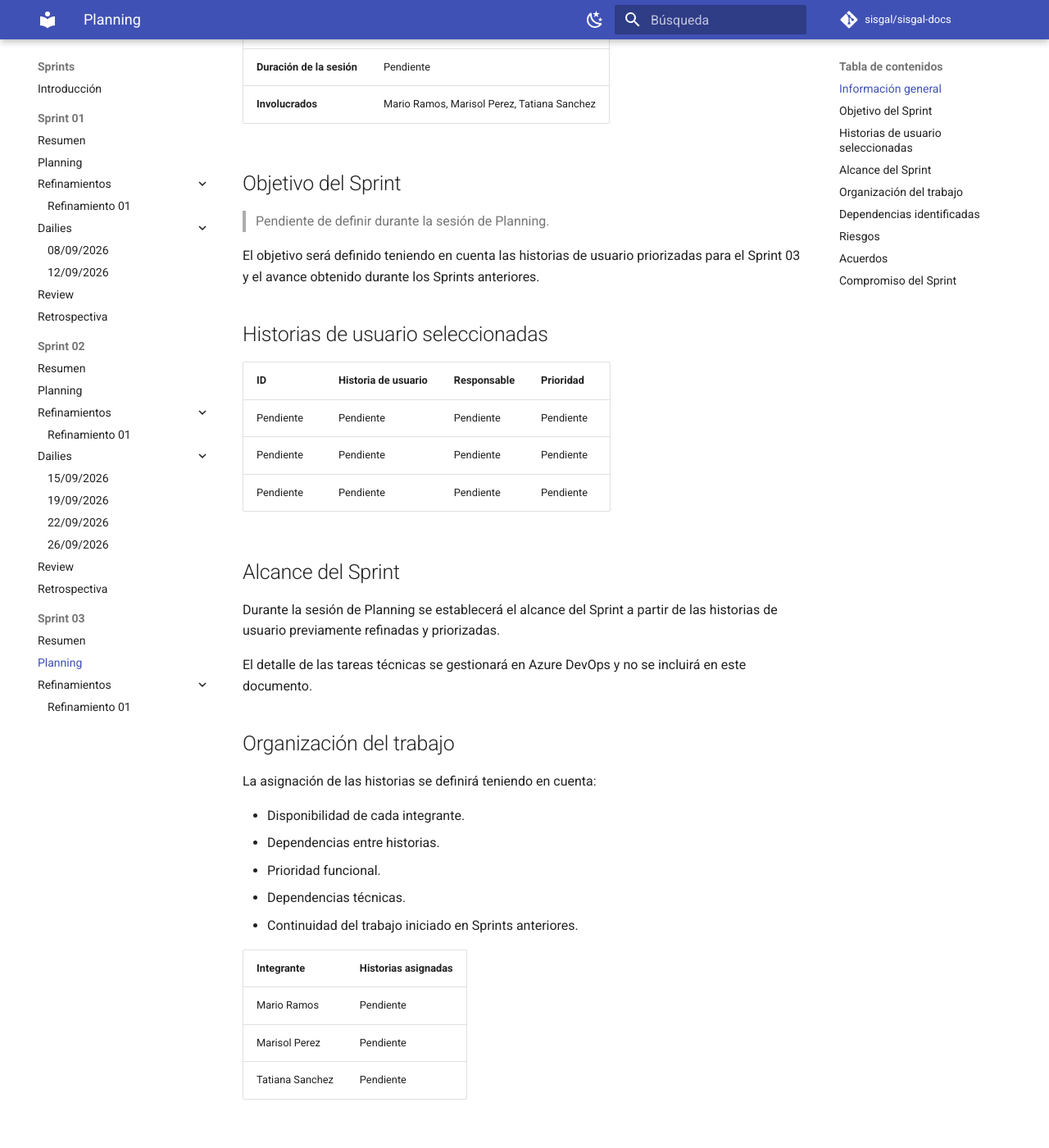
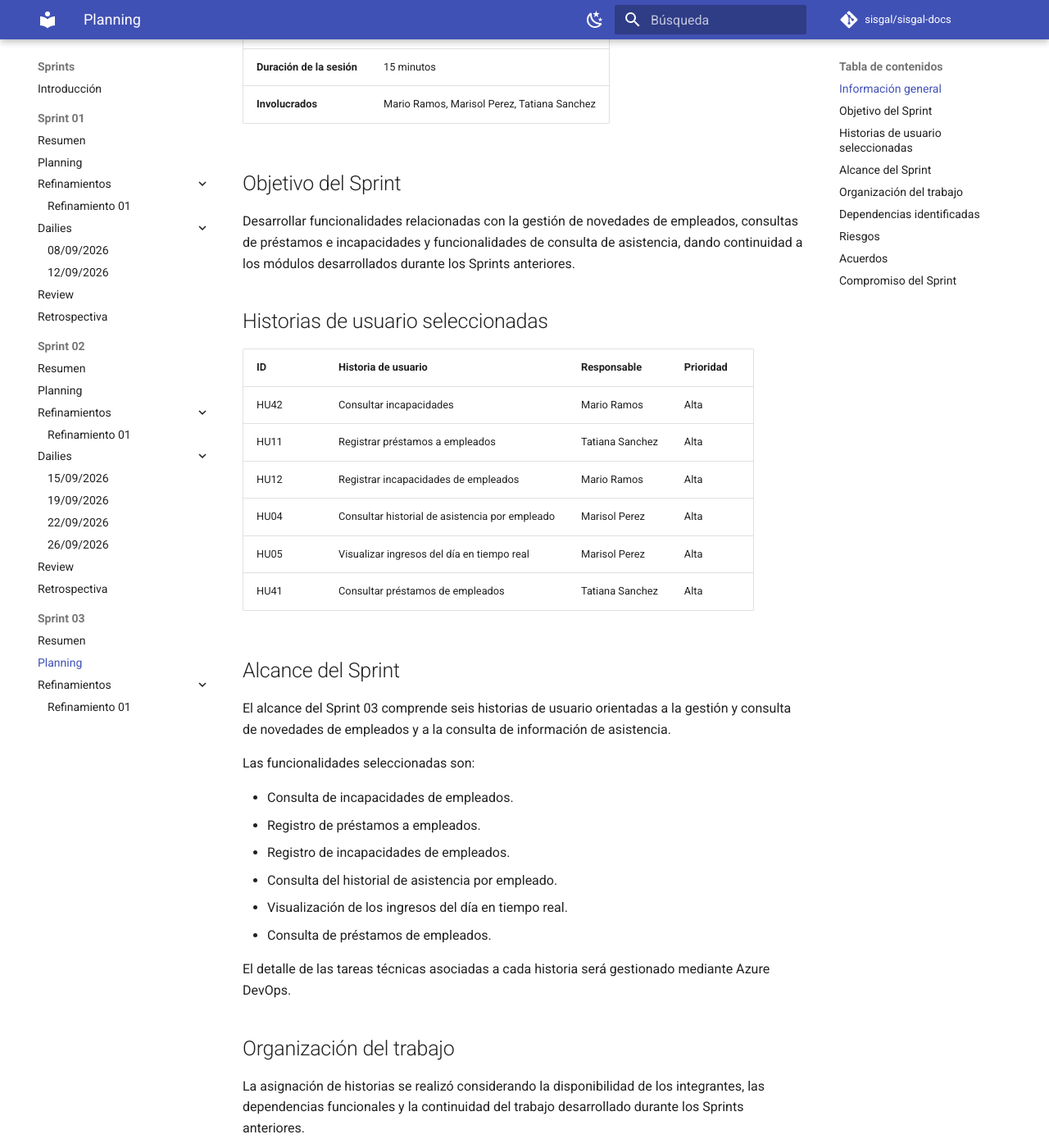
Before and after one commit to sisgal-platform/sisgal-docs, an MkDocs documentation site: the page built from docs/sprints/sprint-03/planning.md, in a window 1280 px wide and 1400 px high, scrolled down 447 px. Shown: the whole window at 82% size. Built offline with MkDocs 1.6.1 and Material for MkDocs 9.7.7, drawn with Linux system fonts in a browser that asks for light colours; comment, search, counter and statistics services are not loaded; some of the changed text lies outside the part shown.

Commit message:
feat: Update Sprint 03 documentation with refined objectives, user stories, and daily progress reports

```diff
--- a/docs/sprints/sprint-03/index.md
+++ b/docs/sprints/sprint-03/index.md
@@ -5,51 +5,50 @@
 | Campo | Información |
 |---|---|
 | **Sprint** | Sprint 03 |
-| **Periodo** | 27/09/2026 – 11/10/2026 |
-| **Duración** | 2 semanas |
+| **Periodo** | 28/09/2026 – 04/10/2026 |
+| **Duración** | 1 semana |
 | **Estado** | En progreso |
-| **Historias de usuario** | Pendiente de definir |
-| **Objetivo** | Pendiente de definir |
+| **Historias de usuario** | 6 |
+| **Objetivo** | Gestión de préstamos, incapacidades y consultas de asistencia |
 
 ## Objetivo del Sprint
 
-> Pendiente de definir durante las sesiones de Refinamiento y Planning.
-
-El objetivo del Sprint 03 será establecido a partir de las historias de usuario priorizadas y seleccionadas por el equipo, teniendo en cuenta los avances obtenidos durante los Sprints anteriores.
+Desarrollar funcionalidades relacionadas con la gestión de préstamos e incapacidades de empleados, así como consultas de asistencia, dando continuidad a los módulos desarrollados durante los Sprints anteriores.
 
 ## Historias de usuario
 
-Las historias de usuario que harán parte del Sprint serán definidas durante las sesiones de Refinamiento y Planning.
-
 | ID | Historia de usuario | Responsable | Estado |
 |---|---|---|---|
-| Pendiente | Pendiente | Pendiente | Pendiente |
-| Pendiente | Pendiente | Pendiente | Pendiente |
-| Pendiente | Pendiente | Pendiente | Pendiente |
+| HU42 | Consultar incapacidades | Mario Ramos | En progreso |
+| HU11 | Registrar préstamos a empleados | Tatiana Sanchez | En progreso |
+| HU12 | Registrar incapacidades de empleados | Mario Ramos | En progreso |
+| HU04 | Consultar historial de asistencia por empleado | Marisol Perez | En progreso |
+| HU05 | Visualizar ingresos del día en tiempo real | Marisol Perez | En progreso |
+| HU41 | Consultar préstamos de empleados | Tatiana Sanchez | En progreso |
 
 ## Ceremonias
 
 - [Refinamiento 01](refinement-01.md)
 - [Planning](planning.md)
-- [Daily — Pendiente](dailies/)
+- [Daily — 29/09/2026](dailies/2026-09-29.md)
 - [Review](review.md) — Pendiente
 - [Retrospectiva](retrospective.md) — Pendiente
 
 ## Alcance
 
-El alcance del Sprint 03 será definido durante la Planning, tomando como base las historias de usuario revisadas y refinadas previamente.
+El Sprint 03 comprende seis historias de usuario relacionadas con la gestión y consulta de préstamos e incapacidades, así como con la consulta de información de asistencia.
 
 El detalle de las tareas técnicas asociadas a cada historia será gestionado mediante Azure DevOps.
 
 ## Dependencias
 
-Las dependencias funcionales y técnicas serán identificadas durante el Refinamiento y la Planning.
+Las historias seleccionadas presentan dependencias principalmente con la información de empleados, los registros de asistencia y los datos de préstamos e incapacidades.
 
-Se tendrán en cuenta especialmente las funcionalidades desarrolladas durante los Sprints anteriores y aquellas que requieran integración con los módulos existentes.
+Estas dependencias serán consideradas durante la implementación y seguimiento del Sprint.
 
 ## Seguimiento
 
-El avance del Sprint será registrado mediante reuniones Daily, realizadas de acuerdo con la dinámica establecida por el equipo.
+El avance del Sprint será registrado mediante reuniones Daily.
 
 En cada Daily se documentarán:
 
@@ -69,8 +68,8 @@ Al finalizar el Sprint se actualizará esta sección con las historias completad
 
 | Ceremonia | Estado | Registro |
 |---|---|---|
-| Refinamiento | Pendiente | [Refinamiento 01](refinement-01.md) |
-| Planning | Pendiente | [Planning](planning.md) |
-| Daily | En progreso | [Dailies](dailies/) |
+| Refinamiento | Completado | [Refinamiento 01](refinement-01.md) |
+| Planning | Completado | [Planning](planning.md) |
+| Daily | En progreso | [Dailies](dailies/2026-09-29.md) |
 | Review | Pendiente | [Review](review.md) |
 | Retrospectiva | Pendiente | [Retrospectiva](retrospective.md) |
--- a/docs/sprints/sprint-03/planning.md
+++ b/docs/sprints/sprint-03/planning.md
@@ -4,65 +4,88 @@
 
 | Campo | Información |
 |---|---|
-| **Fecha** | Pendiente |
+| **Fecha** | 28/09/2026 |
 | **Sprint** | Sprint 03 |
-| **Periodo** | 27/09/2026 – 11/10/2026 |
-| **Duración** | 2 semanas |
-| **Duración de la sesión** | Pendiente |
+| **Periodo** | 28/09/2026 – 04/10/2026 |
+| **Duración** | 1 semana |
+| **Duración de la sesión** | 15 minutos |
 | **Involucrados** | Mario Ramos, Marisol Perez, Tatiana Sanchez |
 
 ## Objetivo del Sprint
 
-> Pendiente de definir durante la sesión de Planning.
-
-El objetivo será definido teniendo en cuenta las historias de usuario priorizadas para el Sprint 03 y el avance obtenido durante los Sprints anteriores.
+Desarrollar funcionalidades relacionadas con la gestión de novedades de empleados, consultas de préstamos e incapacidades y funcionalidades de consulta de asistencia, dando continuidad a los módulos desarrollados durante los Sprints anteriores.
 
 ## Historias de usuario seleccionadas
 
 | ID | Historia de usuario | Responsable | Prioridad |
 |---|---|---|---|
-| Pendiente | Pendiente | Pendiente | Pendiente |
-| Pendiente | Pendiente | Pendiente | Pendiente |
-| Pendiente | Pendiente | Pendiente | Pendiente |
+| HU42 | Consultar incapacidades | Mario Ramos | Alta |
+| HU11 | Registrar préstamos a empleados | Tatiana Sanchez | Alta |
+| HU12 | Registrar incapacidades de empleados | Mario Ramos | Alta |
+| HU04 | Consultar historial de asistencia por empleado | Marisol Perez | Alta |
+| HU05 | Visualizar ingresos del día en tiempo real | Marisol Perez | Alta |
+| HU41 | Consultar préstamos de empleados | Tatiana Sanchez | Alta |
 
 ## Alcance del Sprint
 
-Durante la sesión de Planning se establecerá el alcance del Sprint a partir de las historias de usuario previamente refinadas y priorizadas.
+El alcance del Sprint 03 comprende seis historias de usuario orientadas a la gestión y consulta de novedades de empleados y a la consulta de información de asistencia.
 
-El detalle de las tareas técnicas se gestionará en Azure DevOps y no se incluirá en este documento.
+Las funcionalidades seleccionadas son:
+
+- Consulta de incapacidades de empleados.
+- Registro de préstamos a empleados.
+- Registro de incapacidades de empleados.
+- Consulta del historial de asistencia por empleado.
+- Visualización de los ingresos del día en tiempo real.
+- Consulta de préstamos de empleados.
+
+El detalle de las tareas técnicas asociadas a cada historia será gestionado mediante Azure DevOps.
 
 ## Organización del trabajo
 
-La asignación de las historias se definirá teniendo en cuenta:
-
-- Disponibilidad de cada integrante.
-- Dependencias entre historias.
-- Prioridad funcional.
-- Dependencias técnicas.
-- Continuidad del trabajo iniciado en Sprints anteriores.
+La asignación de historias se realizó considerando la disponibilidad de los integrantes, las dependencias funcionales y la continuidad del trabajo desarrollado durante los Sprints anteriores.
 
 | Integrante | Historias asignadas |
 |---|---|
-| Mario Ramos | Pendiente |
-| Marisol Perez | Pendiente |
-| Tatiana Sanchez | Pendiente |
+| Mario Ramos | HU42, HU12 |
+| Marisol Perez | HU04, HU05 |
+| Tatiana Sanchez | HU11, HU41 |
+
+Cada integrante será responsable del desarrollo y seguimiento de las historias asignadas durante el Sprint.
 
 ## Dependencias identificadas
 
-> Pendiente de identificar durante la Planning.
-
-Se registrarán las dependencias técnicas o funcionales que puedan afectar el desarrollo de las historias seleccionadas.
+| Historia | Dependencia |
+|---|---|
+| HU42 | Información de empleados y registros de incapacidades. |
+| HU11 | Información de empleados para asociar el préstamo. |
+| HU12 | Información de empleados para registrar la incapacidad. |
+| HU04 | Registros de asistencia disponibles para consulta. |
+| HU05 | Información actualizada de las marcaciones del día. |
+| HU41 | Préstamos registrados y asociados a empleados. |
 
 ## Riesgos
 
-> Pendiente de identificar.
+- Dependencias entre las funcionalidades de consulta y los datos generados por las funcionalidades de registro.
+- Tiempo reducido del Sprint para completar las seis historias seleccionadas.
+- Posibles ajustes en los criterios de aceptación durante el desarrollo.
 
 ## Acuerdos
 
-> Pendiente de registrar durante la sesión.
+- El Sprint 03 tendrá una duración de una semana.
+- Se trabajará sobre las seis historias seleccionadas.
+- Cada integrante mantendrá las historias asignadas durante el Sprint.
+- Las tareas técnicas se gestionarán en Azure DevOps.
+- Las dependencias funcionales se revisarán durante el desarrollo.
+- El avance será registrado mediante las reuniones Daily.
 
 ## Compromiso del Sprint
 
-> Pendiente de definir durante la Planning.
+El equipo se compromete a trabajar durante el Sprint 03 en las siguientes historias:
 
-El compromiso corresponderá a las historias que el equipo acuerde desarrollar durante el Sprint 03.
+- HU42. Consultar incapacidades.
+- HU11. Registrar préstamos a empleados.
+- HU12. Registrar incapacidades de empleados.
+- HU04. Consultar historial de asistencia por empleado.
+- HU05. Visualizar ingresos del día en tiempo real.
+- HU41. Consultar préstamos de empleados.
```
Also changed, not shown: docs/domain/business.md (added, +95 -0 lines), docs/domain/index.md (added, +57 -0 lines), docs/sprints/sprint-03/dailies/2026-09-29.md (added, +87 -0 lines), docs/sprints/sprint-03/refinement-01.md (+44 -34 lines), docs/domain/attendance.md (added), docs/domain/employee.md (added), docs/domain/glossary.md (added), docs/domain/payroll.md (added).
